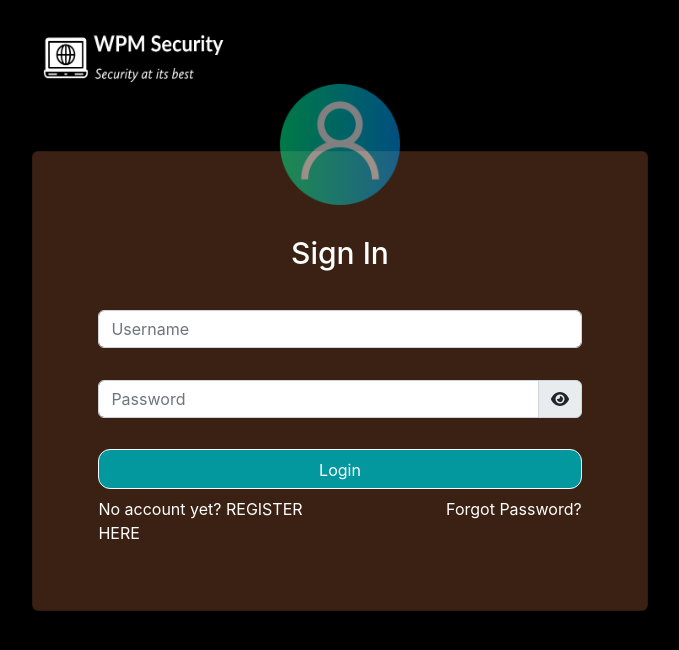
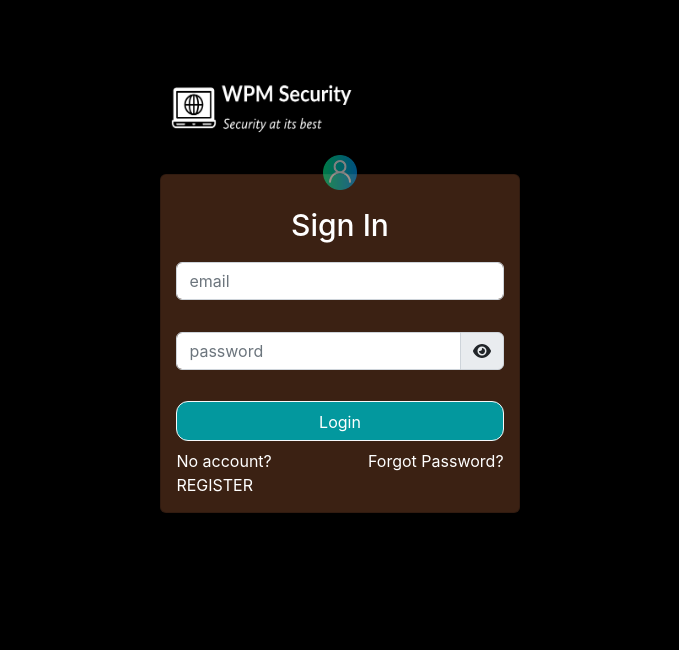
Before and after one commit to beecurrie/wpm, a React (Create React App) app in the folder client/: page /login in a window 1280 px wide. Shown: the top 650 px of the page, without its empty margins (300-979 px from the left). Built offline with nearby package versions, Linux system fonts and the light colour scheme; what react-socks would draw is missing.

Commit message:
Adjusted width of avatar for Login screen

```diff
--- a/client/src/components/LoginForm.js
+++ b/client/src/components/LoginForm.js
@@ -91,7 +91,7 @@ export default function LoginForm() {
                 <Col lg={true}>
                   <Form.Control
                     type="email"
-                    placeholder="Username"
+                    placeholder="email"
                     ref={formEmailRef}
                   />
                 </Col>
@@ -102,7 +102,7 @@ export default function LoginForm() {
                 <InputGroup className="mb-3">
                   <Form.Control
                     type={passtype}
-                    placeholder="Password"
+                    placeholder="password"
                     ref={formPasswordRef}
                   />
                   <InputGroup.Text>
@@ -141,7 +141,7 @@ export default function LoginForm() {
             <Row className="mt-2">
               <Col>
                 <Nav.Link style={{ color: "white" }} href="/register">
-                  No account yet? REGISTER HERE
+                  No account? REGISTER
                 </Nav.Link>
               </Col>
               <Col>
--- a/client/src/index.css
+++ b/client/src/index.css
@@ -130,13 +130,9 @@ input:invalid[focused="true"] ~ span {
   float: left;
 }
 
-.login-form {
-  padding: 5% 10% 10% 10%;
-}
-
 .logo-registration {
   width: 100%;
-  padding-bottom: 5%;
+  padding-bottom: 1%;
   float: left;
 }
 
@@ -255,6 +251,13 @@ input:invalid[focused="true"] ~ span {
   .imagePreview {
     margin-top: 5px;
   }
+  .login-form {
+    padding: 1%;
+  }
+
+  .login-container {
+    margin-top: 20px;
+  }
   .profile-icon {
     text-align: center;
     margin-top: -12%;
@@ -265,7 +268,9 @@ input:invalid[focused="true"] ~ span {
   }
   .registration-container,
   .login-container,
-  .update-profile-container {
+  .update-profile-container,
+  .sign-in-box-card,
+  .sign-in-box-card-body {
     width: 100%;
   }
 }
@@ -276,8 +281,8 @@ input:invalid[focused="true"] ~ span {
   }
   .profile-icon {
     text-align: center;
-    margin-top: -12%;
-    width: 20%;
+    margin-top: -7%;
+    width: 10%;
     opacity: 0.5;
     margin-left: auto;
     margin-right: auto;
@@ -285,9 +290,13 @@ input:invalid[focused="true"] ~ span {
   .registration-container {
     width: 40%;
   }
+  .login-form {
+    padding: 3%;
+  }
+
   .login-container,
   .forgot-password-container {
-    width: 50%;
+    width: 30%;
   }
 
   .forgot-password-container {
@@ -304,6 +313,10 @@ input:invalid[focused="true"] ~ span {
     height: 60px;
     margin-top: 20px;
   }
+
+  .login-container {
+    margin-top: 50px;
+  }
 }
 
 @keyframes spin-anim {
```
